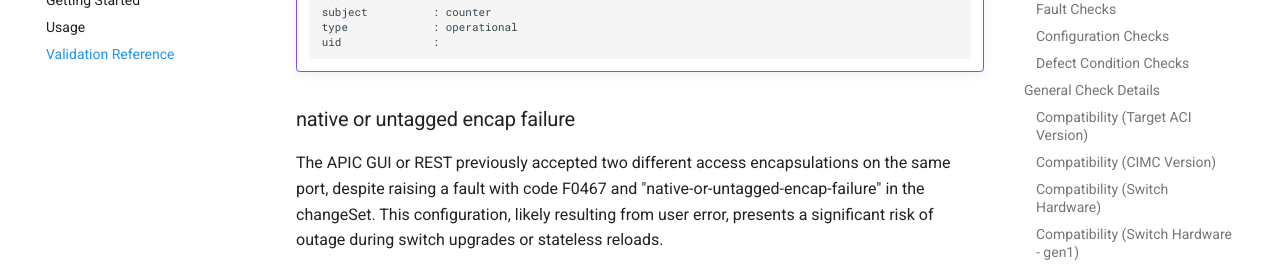
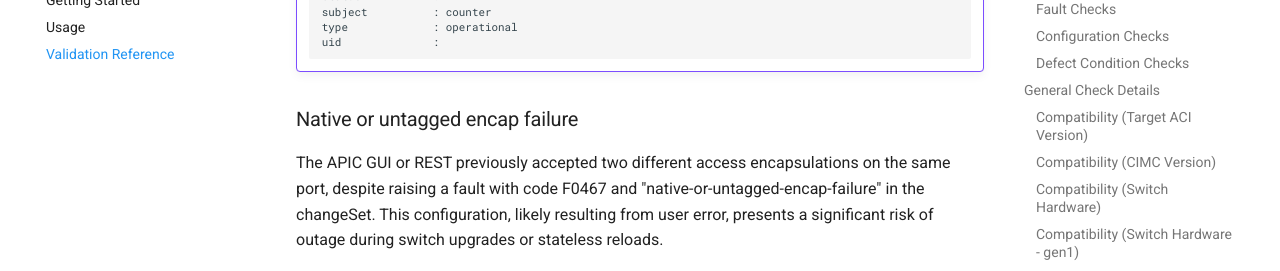
Before and after one commit to datacenter/ACI-Pre-Upgrade-Validation-Script, an MkDocs documentation site: the page built from docs/docs/validations.md, in a window 1280 px wide and 900 px high, scrolled down 26047 px. Shown: the part 153-424 px from the top of the window. Built offline with MkDocs 1.6.1 and Material for MkDocs 9.7.7, drawn with Linux system fonts in a browser that asks for light colours; emoji names are drawn with the system emoji font; comment, search, counter and statistics services are not loaded.

````diff
--- a/docs/docs/validations.md
+++ b/docs/docs/validations.md
@@ -1019,7 +1019,7 @@ Examples of what's monitored via `Operations > Capacity Dashboard > Leaf Capacit
     ```
 
 
-### native or untagged encap failure
+### Native or untagged encap failure
 The APIC GUI or REST previously accepted two different access encapsulations on the same port, despite raising a fault with code F0467 and "native-or-untagged-encap-failure" in the changeSet. This configuration, likely resulting from user error, presents a significant risk of outage during switch upgrades or stateless reloads.
 
 The script verifies these faults to ensure that a port is not configured as part of two access VLANs. It is expected that the customer resolves the conflict causing this fault before any upgrades to prevent potential outages. Failure to do so may result in the deployment of a new VLAN/EPG on the port after the upgrade, leading to downtime in the environment.
````
